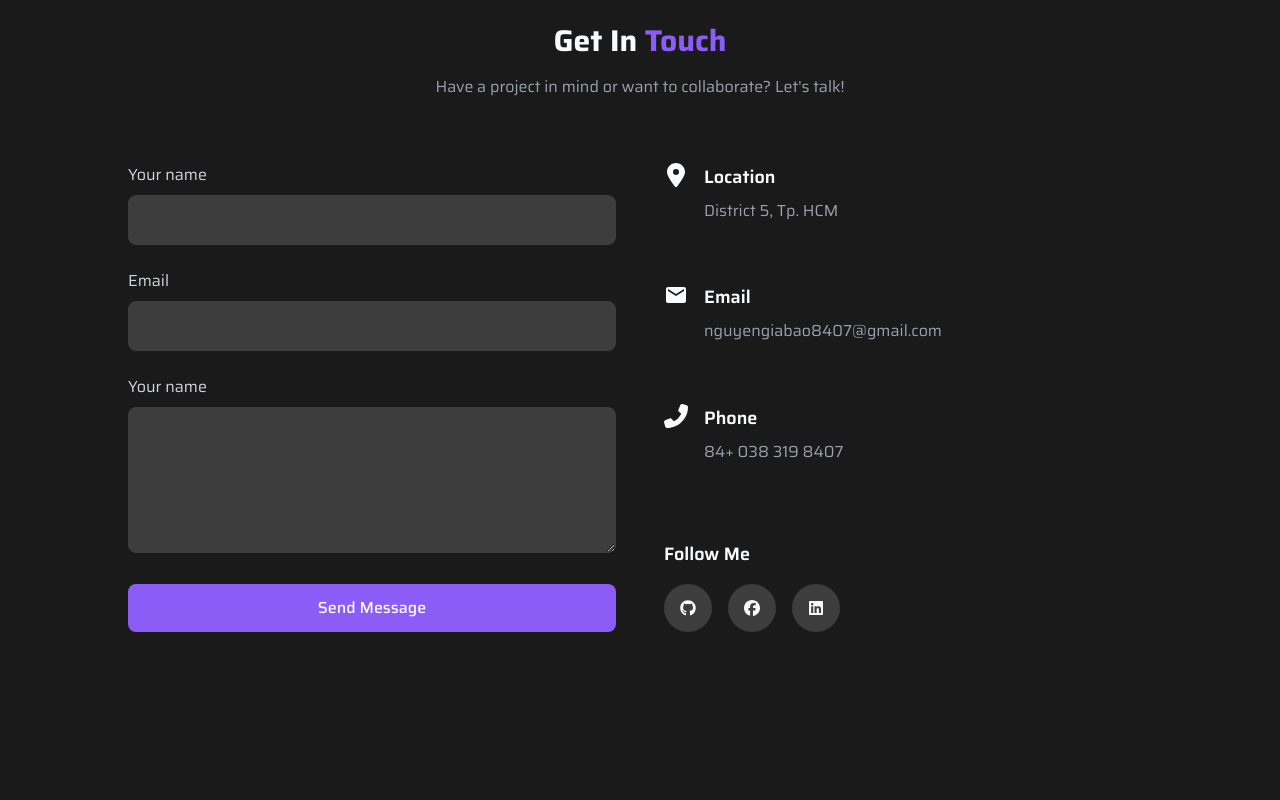
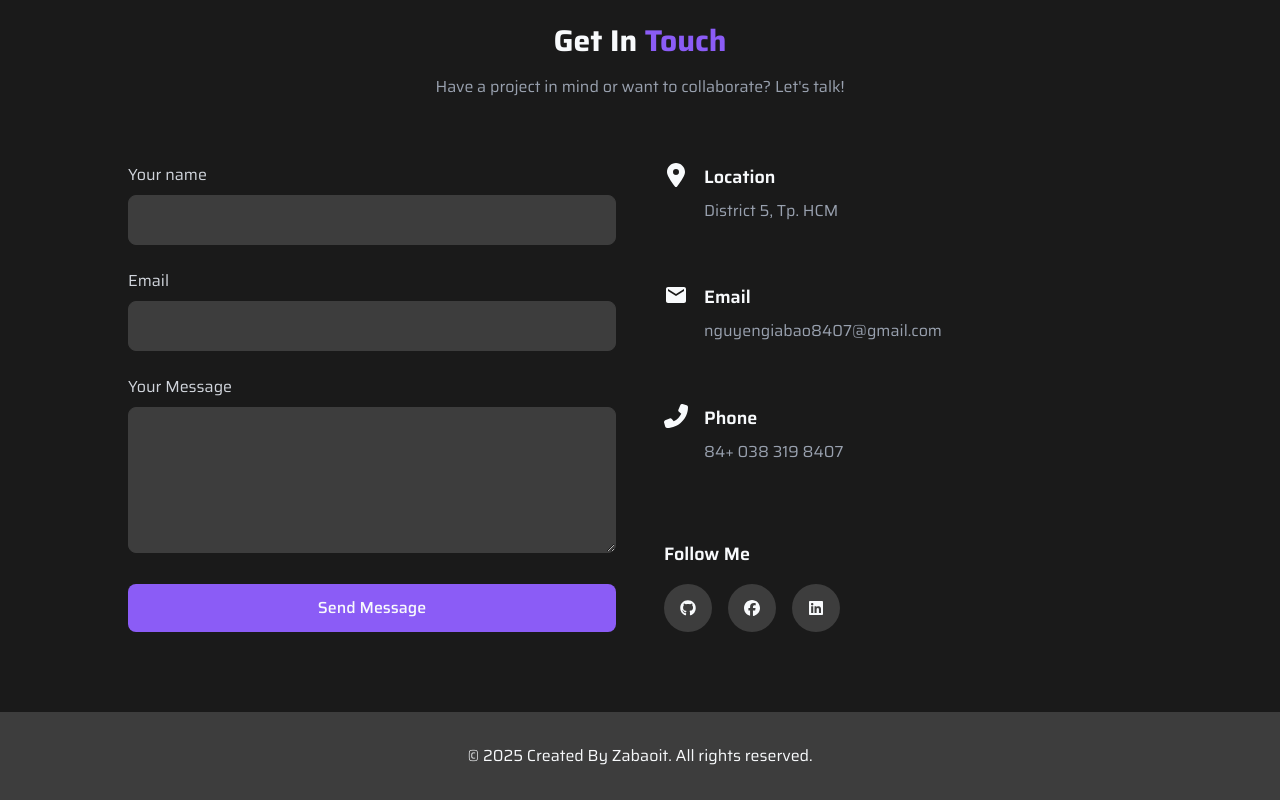
Before and after one commit to zabaoit/motion-portfolio, a React (Vite) app: page / in a window 1280 px wide. Shown: the part 4145-4945 px from the top of the page. Before the commit the page ends 4857 px from the top, so only its background shows below. Built offline with nearby package versions, Linux system fonts and the light colour scheme.

Commit message:
code footer

```diff
--- a/src/App.jsx
+++ b/src/App.jsx
@@ -1,6 +1,7 @@
 import { Route, Routes } from "react-router-dom";
 import Home from "./pages/Home";
 import Navbar from "./components/Navbar";
+import Footer from "./components/Footer";
 
 const App = () => {
   return (
@@ -9,6 +10,7 @@ const App = () => {
       <Routes>
         <Route path="/" element={<Home />} />
       </Routes>
+      <Footer />
     </div>
   );
 };
--- a/src/components/Contact.jsx
+++ b/src/components/Contact.jsx
@@ -44,8 +44,8 @@ const Contact = () => {
                 />
               </div>
               <div>
-                <label htmlFor="name" className="block text-gray-300 mb-2">
-                  Your name
+                <label htmlFor="message" className="block text-gray-300 mb-2">
+                  Your Message
                 </label>
                 <textarea
                   id="message"
--- /dev/null
+++ b/src/components/Footer.jsx
@@ -0,0 +1,13 @@
+import React from "react";
+
+const Footer = () => {
+  return (
+    <footer className="py-8 bg-dark-400">
+      <div className="contaiber mx-auto px-6 text-center">
+        <p>© 2025 Created By Zabaoit. All rights reserved.</p>
+      </div>
+    </footer>
+  );
+};
+
+export default Footer;
```
